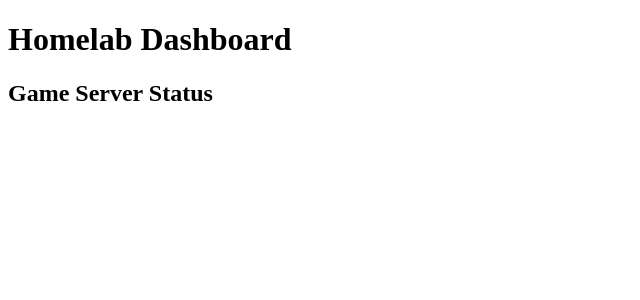
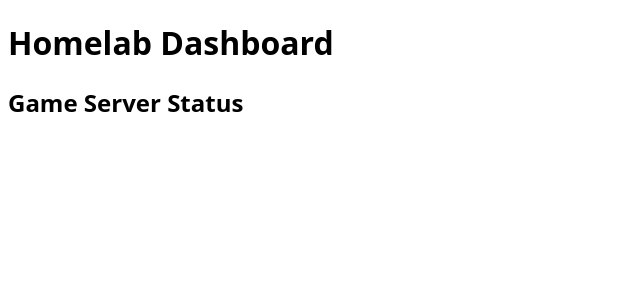
Before and after one commit to dabarrios/homelab, a Django app: page /game-servers/overview/ in a window 1280 px wide. Shown: the top 300 px of the page, without its empty margins (0-640 px from the left). Run offline with Django 5.2, Linux system fonts and the light colour scheme; data that the repository does not hold is empty.

Commit message:
Add body styles to CSS: set font-family for consistent typography across the application

```diff
--- a/homelab/game_servers/static/game_servers/style.css
+++ b/homelab/game_servers/static/game_servers/style.css
@@ -1,3 +1,7 @@
+body {
+    font-family: system-ui, -apple-system, BlinkMacSystemFont, "Segoe UI", sans-serif;
+}
+
 .button {
     display: inline-block;
     padding: 10px 16px;
```
